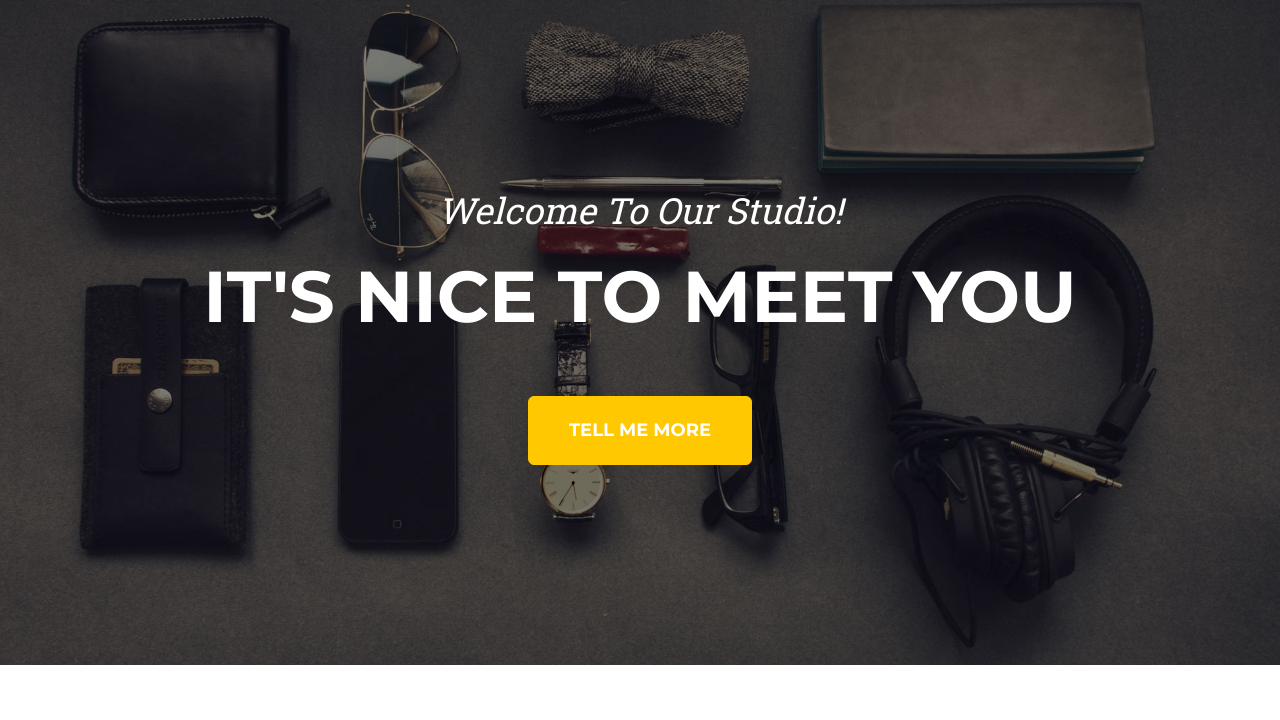
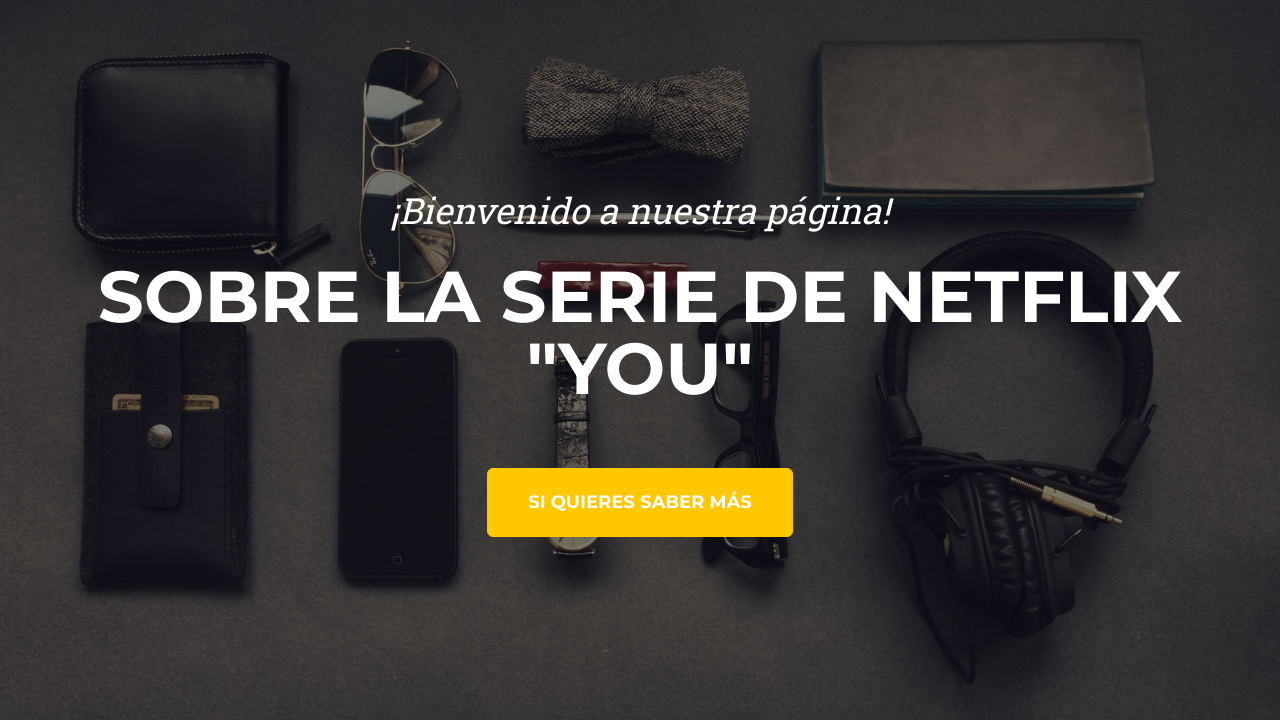
Before and after one commit to Vanessa9202/Agencia, a website: page dist/index.html in a window 1280 px wide. Shown: the part 80-800 px from the top of the page. Drawn offline with nearby package versions, Linux system fonts and the light colour scheme.

Commit message:
Iniciando el proyecto

```diff
--- a/dist/index.html
+++ b/dist/index.html
@@ -5,7 +5,7 @@
         <meta name="viewport" content="width=device-width, initial-scale=1, shrink-to-fit=no" />
         <meta name="description" content="" />
         <meta name="author" content="" />
-        <title>Agency - Start Bootstrap Theme</title>
+        <title>YOU - Serie de Netflix</title>
         <!-- Favicon-->
         <link rel="icon" type="image/x-icon" href="assets/favicon.ico" />
         <!-- Font Awesome icons (free version)-->
@@ -22,7 +22,7 @@
             <div class="container">
                 <a class="navbar-brand" href="#page-top"><img src="assets/img/navbar-logo.svg" alt="..." /></a>
                 <button class="navbar-toggler" type="button" data-bs-toggle="collapse" data-bs-target="#navbarResponsive" aria-controls="navbarResponsive" aria-expanded="false" aria-label="Toggle navigation">
-                    Menu
+                    Menú
                     <i class="fas fa-bars ms-1"></i>
                 </button>
                 <div class="collapse navbar-collapse" id="navbarResponsive">
@@ -39,9 +39,9 @@
         <!-- Masthead-->
         <header class="masthead">
             <div class="container">
-                <div class="masthead-subheading">Welcome To Our Studio!</div>
-                <div class="masthead-heading text-uppercase">It's Nice To Meet You</div>
-                <a class="btn btn-primary btn-xl text-uppercase" href="#services">Tell Me More</a>
+                <div class="masthead-subheading">¡Bienvenido a nuestra página!</div>
+                <div class="masthead-heading text-uppercase">Sobre la serie de Netflix "You"</div>
+                <a class="btn btn-primary btn-xl text-uppercase" href="#services">Si quieres saber más</a>
             </div>
         </header>
         <!-- Services-->
```
Also changed, not shown: src/assets/icono.ico (added).
